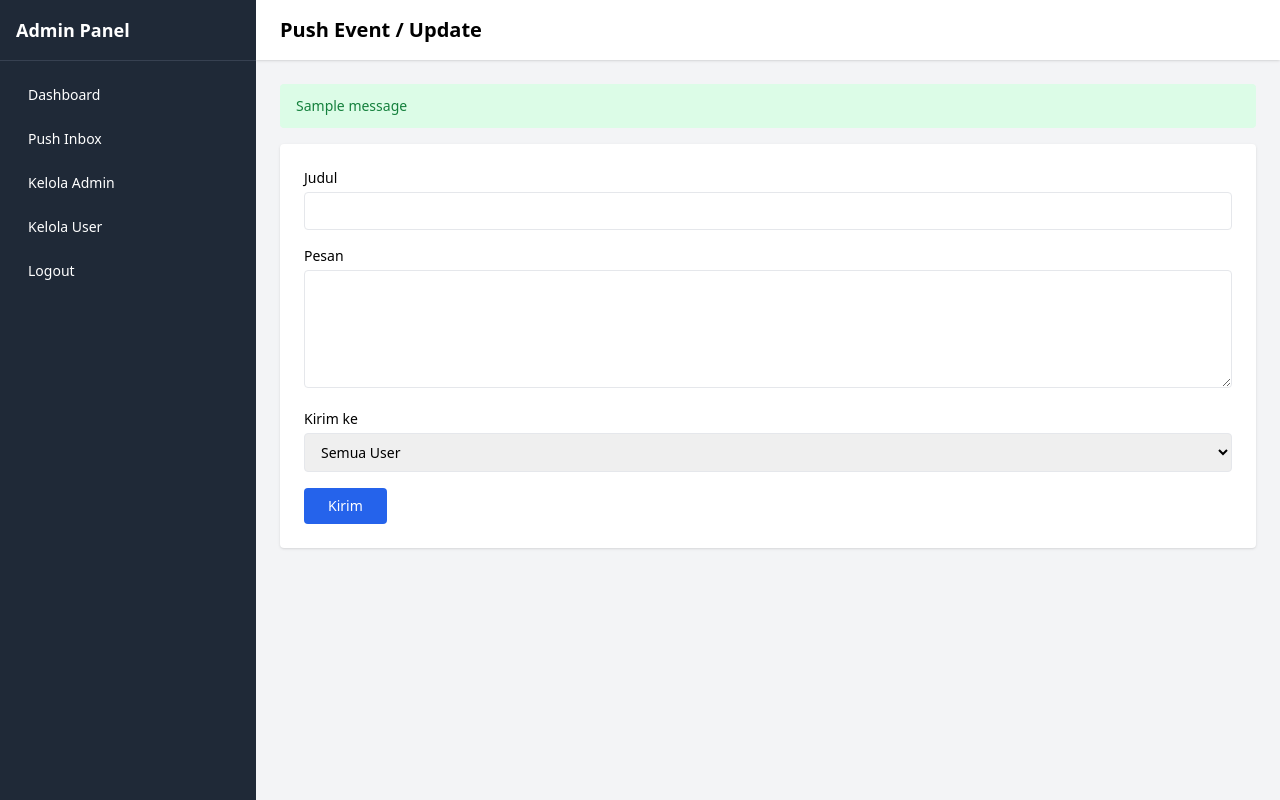
After one commit to kampusriset/23g_flask_asisten_tulis, a Flask app: page /admin/inbox/ in a window 1280 px wide. The commit adds this page. Run offline with Flask 3, Linux system fonts and the light colour scheme; the visitor is signed in with stand-in values (Sample User, id 1); tables that the repository leaves empty hold one stand-in row (values such as "Sample post"); one stand-in notice (Sample message) is shown.

Commit message:
add push inbox admin

```diff
--- a/app/__init__.py
+++ b/app/__init__.py
@@ -32,6 +32,7 @@ def create_app():
     from app.controllers.admin.user_crud import admin_user_bp
     from app.commands.seed_admin import seed_admin
     from app.models.notes import Note
+    from app.controllers.admin.inbox_push import admin_inbox_bp
 
     app.register_blueprint(auth_bp)
     app.register_blueprint(dashboard_bp)
@@ -50,8 +51,10 @@ def create_app():
     app.register_blueprint(admin_crud_bp)
     app.register_blueprint(admin_user_bp)
     app.cli.add_command(seed_admin)
+    app.register_blueprint(admin_inbox_bp)
 
     # SIDEBAR NOTES
+
     @app.context_processor
     def inject_notes():
         if session.get("user_id"):
@@ -88,6 +91,8 @@ def create_app():
     def admin_home():
         if session.get("admin_id"):
             return redirect("/admin/dashboard")
+        if session.get("user_id"):
+            return redirect("/dashboard")
         return redirect("/admin/login")
 
     return app
--- a/app/controllers/admin/admin.py
+++ b/app/controllers/admin/admin.py
@@ -27,7 +27,7 @@ def login():
             session['admin_username'] = admin.username
             return redirect('/admin/dashboard')
 
-        flash('Username atau password salah')
+        flash('Username atau password salah', 'login_error')
 
     return render_template('admin/auth/login.html')
 
--- /dev/null
+++ b/app/controllers/admin/inbox_push.py
@@ -0,0 +1,50 @@
+from flask import Blueprint, render_template, request, redirect, flash
+from app.controllers.admin.middleware import admin_login_required
+from app.models.user import User
+from app.models.inbox import Inbox
+from app import db
+
+admin_inbox_bp = Blueprint(
+    'admin_inbox',
+    __name__,
+    url_prefix='/admin/inbox'
+)
+
+
+@admin_inbox_bp.route('/', methods=['GET', 'POST'])
+@admin_login_required
+def push_inbox():
+    users = User.query.all()
+
+    if request.method == 'POST':
+        title = request.form['title']
+        message = request.form['message']
+        target = request.form['target']
+
+        if target == 'all':
+            all_users = User.query.all()
+            for user in all_users:
+                inbox = Inbox(
+                    user_id=user.id,
+                    title=title,
+                    message=message
+                )
+                db.session.add(inbox)
+
+        else:
+            inbox = Inbox(
+                user_id=int(target),
+                title=title,
+                message=message
+            )
+            db.session.add(inbox)
+
+        db.session.commit()
+        flash("Inbox berhasil dikirim", "success")
+
+        return redirect('/admin/inbox')
+
+    return render_template(
+        'admin/view/main/inbox_push.html',
+        users=users
+    )
--- a/app/templates/admin/view/base/sidebar.html
+++ b/app/templates/admin/view/base/sidebar.html
@@ -7,6 +7,11 @@
         <a href="/admin/dashboard" class="block px-3 py-2 rounded hover:bg-gray-700">
             Dashboard
         </a>
+
+        <a href="/admin/inbox" class="block px-3 py-2 rounded hover:bg-gray-700">
+            Push Inbox
+        </a>
+
 
         <a href="/admin/admins" class="block px-3 py-2 rounded hover:bg-gray-700">
             Kelola Admin
--- /dev/null
+++ b/app/templates/admin/view/main/inbox_push.html
@@ -0,0 +1,61 @@
+{% extends 'admin/view/base/layout.html' %}
+
+{% block title %}Push Inbox{% endblock %}
+
+{% block header %}
+<h1 class="text-xl font-semibold">Push Event / Update</h1>
+{% endblock %}
+
+{% block content %}
+
+{% with messages = get_flashed_messages(with_categories=true) %}
+{% if messages %}
+{% for category, message in messages %}
+<div class="mb-4 px-4 py-3 rounded
+            {% if category == 'success' %}
+                bg-green-100 text-green-700
+            {% elif category == 'error' %}
+                bg-red-100 text-red-700
+            {% else %}
+                bg-gray-100 text-gray-700
+            {% endif %}
+        ">
+    {{ message }}
+</div>
+{% endfor %}
+{% endif %}
+{% endwith %}
+
+<form method="POST" class="bg-white p-6 rounded shadow space-y-4">
+
+
+    <form method="POST" class="bg-white p-6 rounded shadow space-y-4">
+
+        <div>
+            <label class="block text-sm mb-1">Judul</label>
+            <input name="title" required class="w-full border px-3 py-2 rounded">
+        </div>
+
+        <div>
+            <label class="block text-sm mb-1">Pesan</label>
+            <textarea name="message" rows="5" required class="w-full border px-3 py-2 rounded"></textarea>
+        </div>
+
+        <div>
+            <label class="block text-sm mb-1">Kirim ke</label>
+            <select name="target" class="w-full border px-3 py-2 rounded">
+                <option value="all">Semua User</option>
+                {% for u in users %}
+                <option value="{{ u.id }}">
+                    {{ u.username }} ({{ u.email }})
+                </option>
+                {% endfor %}
+            </select>
+        </div>
+
+        <button class="bg-blue-600 text-white px-6 py-2 rounded">
+            Kirim
+        </button>
+    </form>
+
+    {% endblock %}
--- a/app/templates/base/layout.html
+++ b/app/templates/base/layout.html
@@ -142,8 +142,6 @@
     {% include 'base/ai_chat.html' %}
     {% endblock %}
 
-    {# Dark mode toggle partial #}
-    {% include 'base/dark_mode_toggle.html' %}
 
     <script src="https://unpkg.com/htmx.org@1.9.12"></script>
     <script>
```
Also changed, not shown: app/controllers/admin/dashboard.py (+25 -1 lines), app/templates/admin/auth/login.html (+3 -4 lines), app/templates/admin/view/main/dashboard.html (+57 -3 lines), app/templates/base/dark_mode_toggle.html (deleted, +0 -96 lines), app/templates/view/fitur/search/search.html (+1 -7 lines), app/static/css/tailwind.css, app/templates/admin/auth/register.html (deleted).
